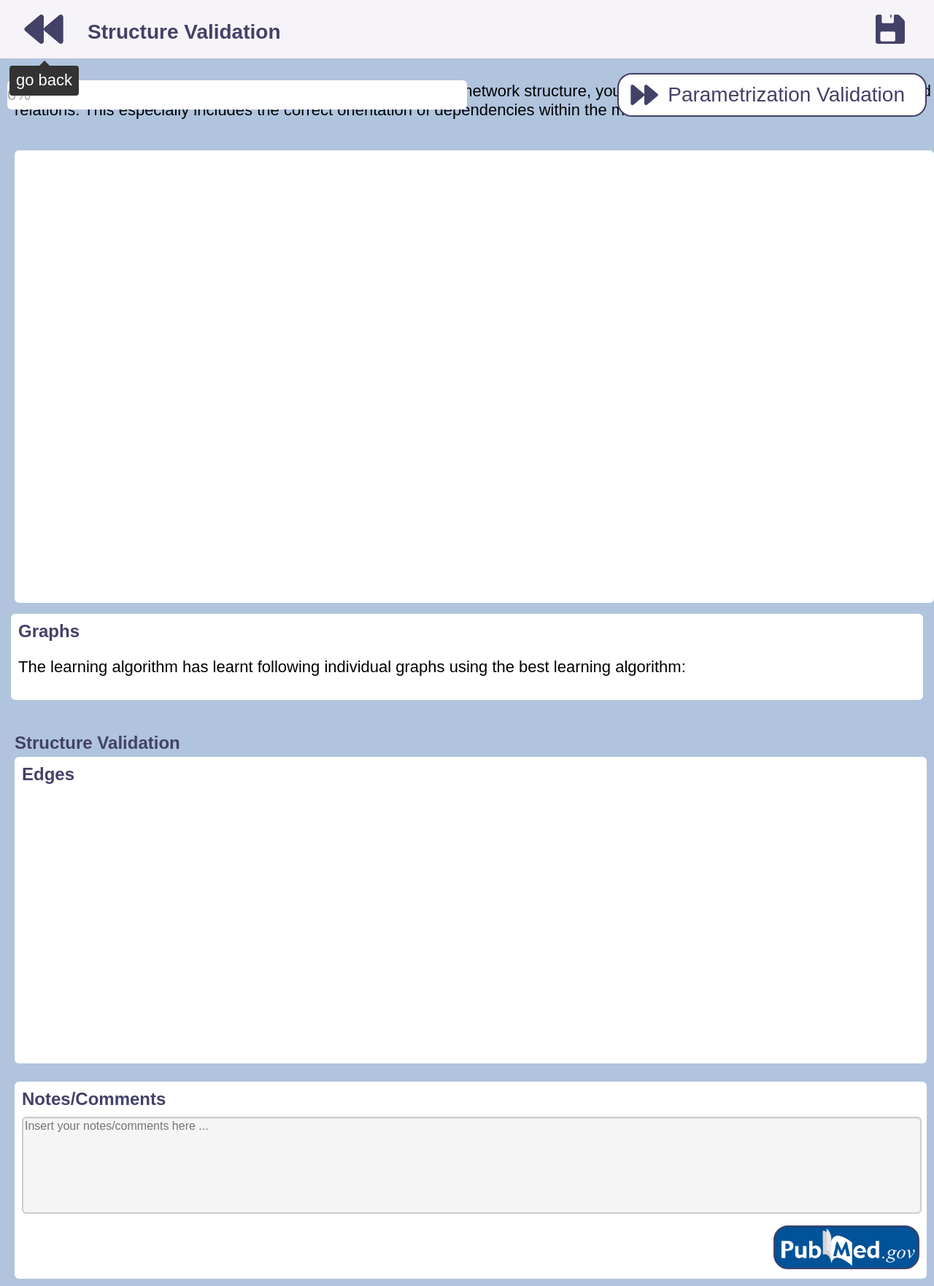
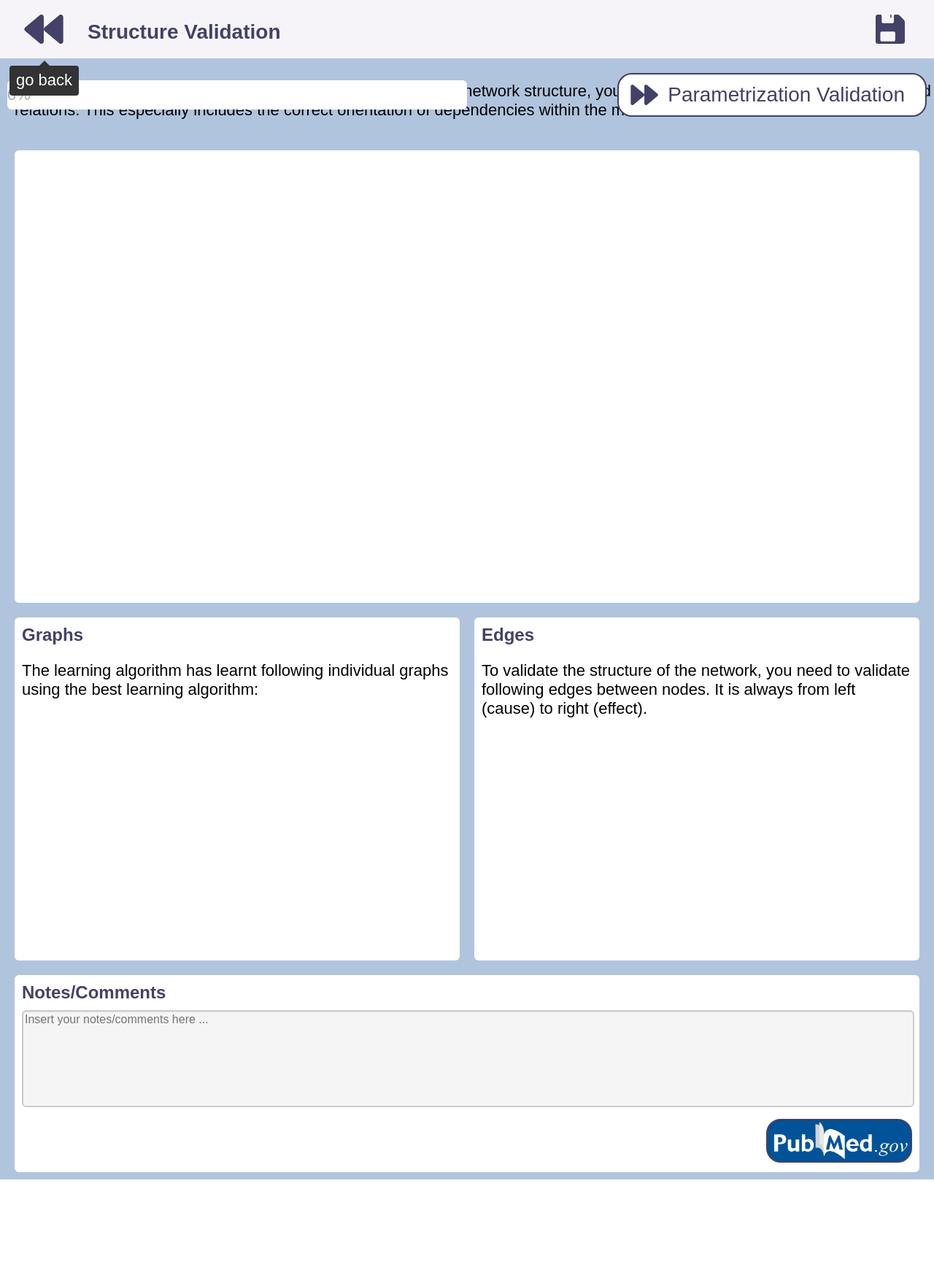
Before and after one commit to JulianeMu/BN_development_validation, a Flask app: template templates/structure_validation.html in a window 1280 px wide. Shown: the whole page at 73% size. After the commit the page ends 1616 px from the top, so only its background shows below. Run offline with Flask 2, Linux system fonts and the light colour scheme; the template is opened without the code that fills it, so the values that code supplies are empty.

Commit message:
graphs and edges next to each other, improved paths in edge validation

```diff
--- a/templates/structure_validation.html
+++ b/templates/structure_validation.html
@@ -79,17 +79,18 @@
                     dependencies within the model. </p>
             </div>
             <div class="top_div_overview" id ="id_network_view"></div>
-            <div class="edge_node_structure_validation" style="height: auto;">
+            <div class="edge_node_structure_validation" style="height: auto; width: calc(50% - 40px);">
                 <p class="h2" style="margin-top: 0;margin-bottom:10px;">Graphs</p>
                 <p>The learning algorithm has learnt following individual graphs using the best learning algorithm: </p>
                 <div id="individual_graph_view"></div>
             </div>
-            <div class="structure_val_mod_div" id="structure_val_mod_div">
-                <p class="h2" style="margin-bottom: 0;">Structure Validation</p>
-                <div class="edge_node_structure_validation" id="edge_validation_div" style="margin-left: 0;">
+<!--            <div class="structure_val_mod_div" id="structure_val_mod_div" style="width: 50%;">-->
+<!--                <p class="h2" style="margin-bottom: 0;">Structure Validation</p>-->
+                <div class="edge_node_structure_validation" id="edge_validation_div" style="float: left; margin-right: var(--main-margin);width: calc(50% - 40px);">
                     <p class="h2" style="margin-top: 0;margin-bottom:10px;">Edges</p>
+                    <p>To validate the structure of the network, you need to validate following edges between nodes. It is always from left (cause) to right (effect).</p>
                 </div>
-            </div>
+<!--            </div>-->
             <div class="steps_structure_validation_div notes_comments_structure_validation_div" id="notes_comments_structure_validation_div">
                 <p class="h3">Notes/Comments</p>
                 <textarea class="notes_comments_input" id ="notes_comments_text" name="Text1" placeholder="Insert your notes/comments here ..."></textarea>
--- a/templates/style_structural_validation.css
+++ b/templates/style_structural_validation.css
@@ -18,7 +18,7 @@
     background-color: white;
     height: 620px;
     padding: 0;
-    width: 100%;
+    width: calc(100% - 2*var(--main-margin));
     position: relative;
     float: left;
     margin: var(--main-margin);
@@ -27,7 +27,7 @@
 .validation_div_content_class{
     width: 100%;
     overflow-y: scroll;
-    height: calc(100% - 65px);
+    height: calc(100% - 155px);
 }
 
 .structure_val_mod_div{
@@ -49,7 +49,7 @@
 }
 
 .notes_comments_structure_validation_div {
-    width: calc(100% - 3*var(--main-margin)); /*var(--notes_comments_structure_validation_div_width);*/
+    width: calc(100% - 4*var(--main-margin)); /*var(--notes_comments_structure_validation_div_width);*/
     height: 250px;
     margin: var(--main-margin);
 }
@@ -121,9 +121,10 @@ input{
 .edge_node_structure_validation {
     position: relative;
     float: left;
-    height: 400px;
+    min-height: 450px;
+    height: 450px;
     width: calc(100% - 6* var(--padding));
-    margin: var(--padding);
+    margin: var(--main-margin);
     background-color: white;
     padding: 10px;
     border-radius: var(--div-border-radius);
--- a/templates/view/structure_validation/individual_graphs.js
+++ b/templates/view/structure_validation/individual_graphs.js
@@ -13,7 +13,7 @@ function update_individual_graph_view() {
             .style('position', 'relative')
             .style('float', 'left')
             .style('width', 100+'%')
-            .style('height', 50 + 'px')
+            //.style('height', 50 + 'px')
             .style('margin-bottom', 10+'px');
 
         let left_div = individual_div.append('div')
@@ -30,7 +30,7 @@ function update_individual_graph_view() {
             .style('position', 'relative')
             .style('float', 'left')
             .style('width', 40+'px')
-            .style('height', 100 + '%')
+            .style('height', 50 + 'px')
             .style('border-radius', 'var(--div-border-radius)')
             .style('background-color', color_subgraphs(unique_graph));
 
@@ -48,6 +48,7 @@ function update_individual_graph_view() {
         let right_div = individual_div.append('div')
             .style('position', 'relative')
             .style('float', 'left')
+            .style('width', 400+'px')
             .style('margin-left', 20 + 'px')
             .style('height', 100 + '%');
 
--- a/templates/view/structure_validation/structure_validation.js
+++ b/templates/view/structure_validation/structure_validation.js
@@ -130,8 +130,9 @@ function initialize_edge_validation() {
                         let points = [];
 
                         circles.forEach(function (circ) {
+
                             points.push({
-                                x: parseFloat(circ.node().getBoundingClientRect().x) - circle_radius_structure_val,
+                                x: parseFloat(circ.node().getBoundingClientRect().x) - parseFloat(left_svg.node().getBoundingClientRect().x),
                                 y: parseFloat(circ.attr("cy"))
                             })
                         })
```
